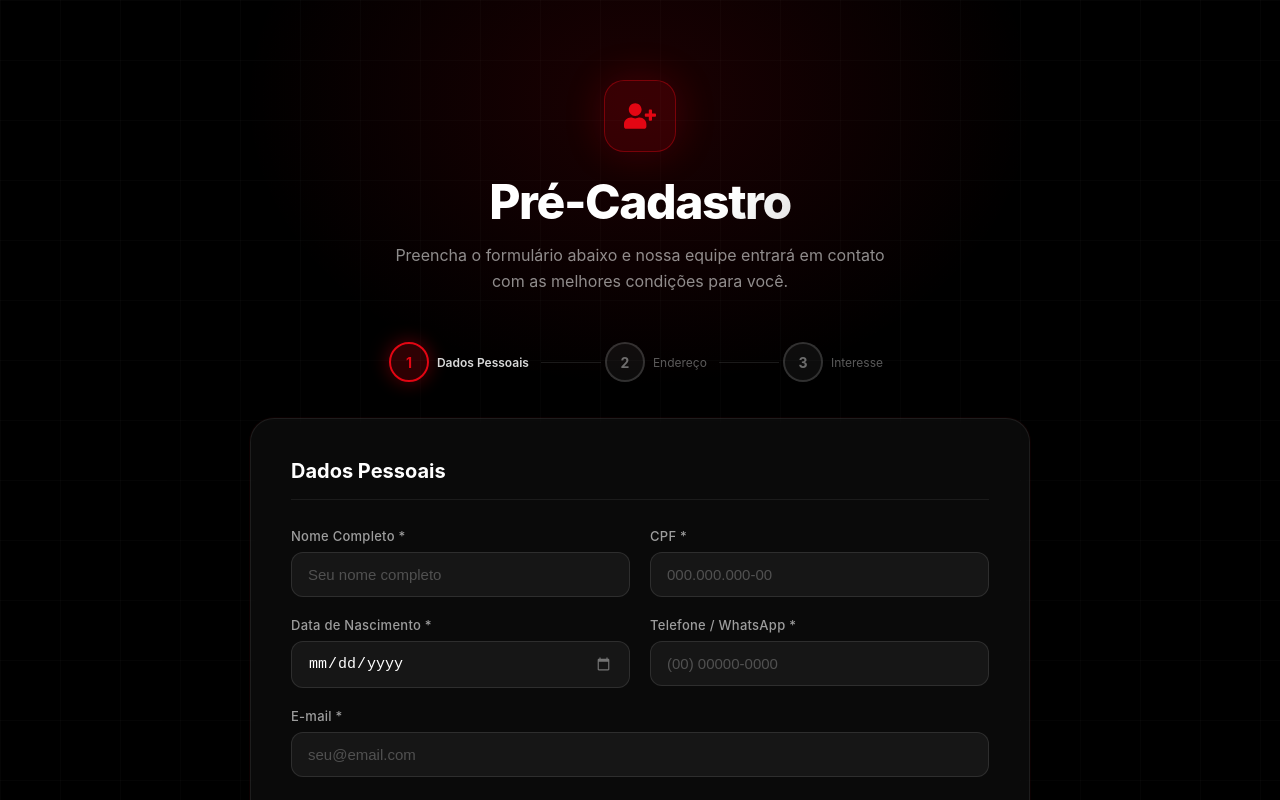
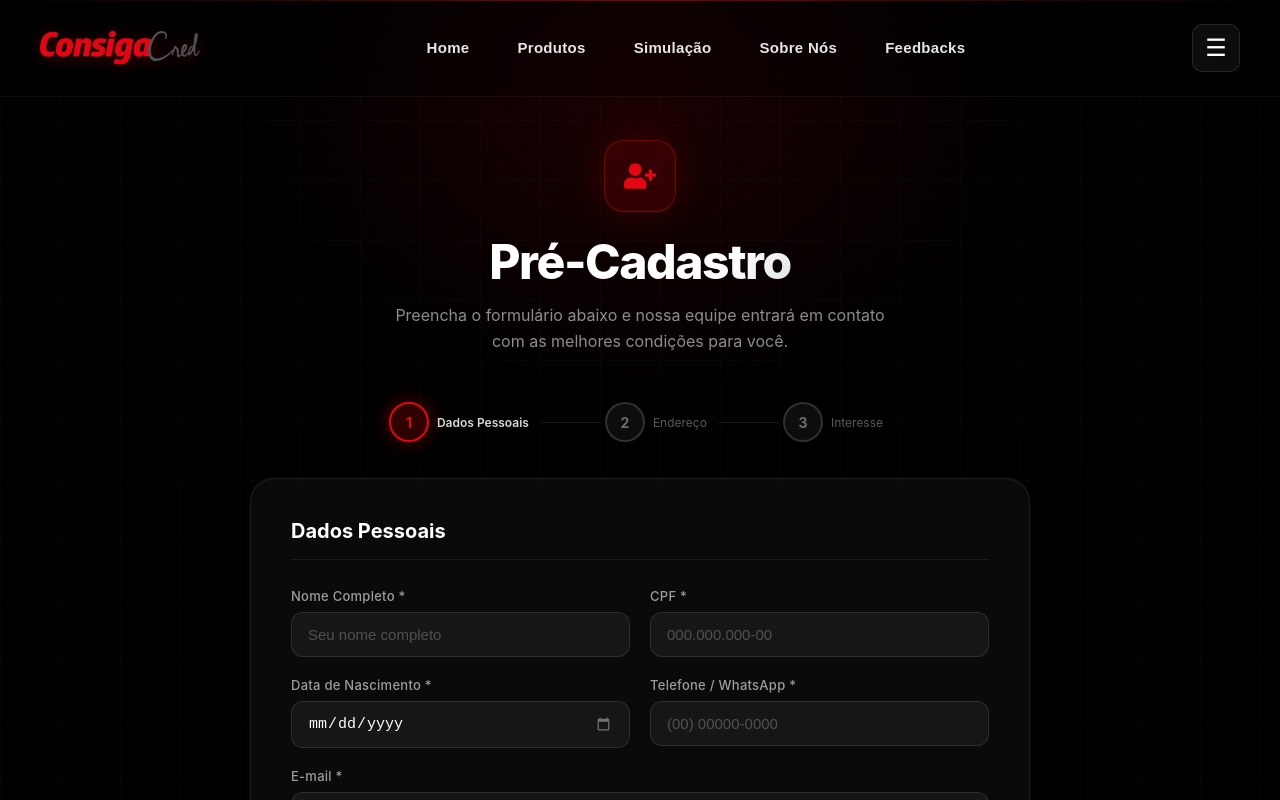
Before and after one commit to c4dumartins/Consiga-Cred-Pompeia-Front-end, a Next.js app: page /precadastro in a window 1280 px wide. Shown: the top 800 px of the page. Built offline with nearby package versions, Linux system fonts and the light colour scheme.

Commit message:
navbar e footer no precadastro

```diff
--- a/src/app/components/PreCadastro.module.css
+++ b/src/app/components/PreCadastro.module.css
@@ -9,7 +9,7 @@
     display: flex;
     align-items: center;
     justify-content: center;
-    padding: 80px 20px 60px;
+    padding: 140px 20px 60px;
     overflow: hidden;
   }
 
--- a/src/app/precadastro/page.tsx
+++ b/src/app/precadastro/page.tsx
@@ -1,5 +1,18 @@
 import PreCadastro from "../components/PreCadastro";
+import Navbar from "../components/Navbar";
+import Footer from "../components/Footer";
+
 
 export default function PreCadastroPage() {
-  return <PreCadastro />;
-}
+  return (
+      <div>
+        <Navbar />
+
+        <main>
+          <PreCadastro />
+        </main>
+
+        <Footer />
+      </div>
+    );
+  }
```
